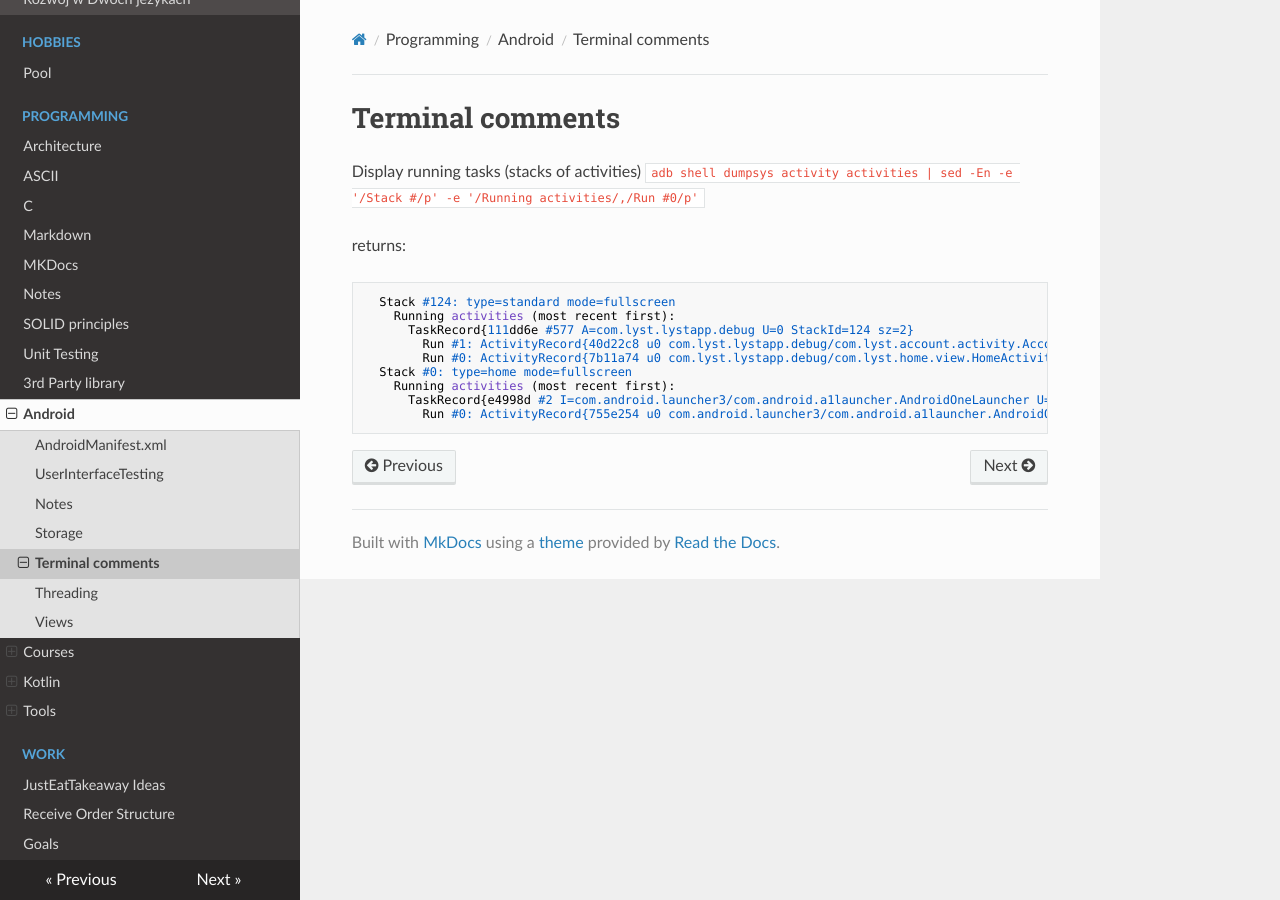
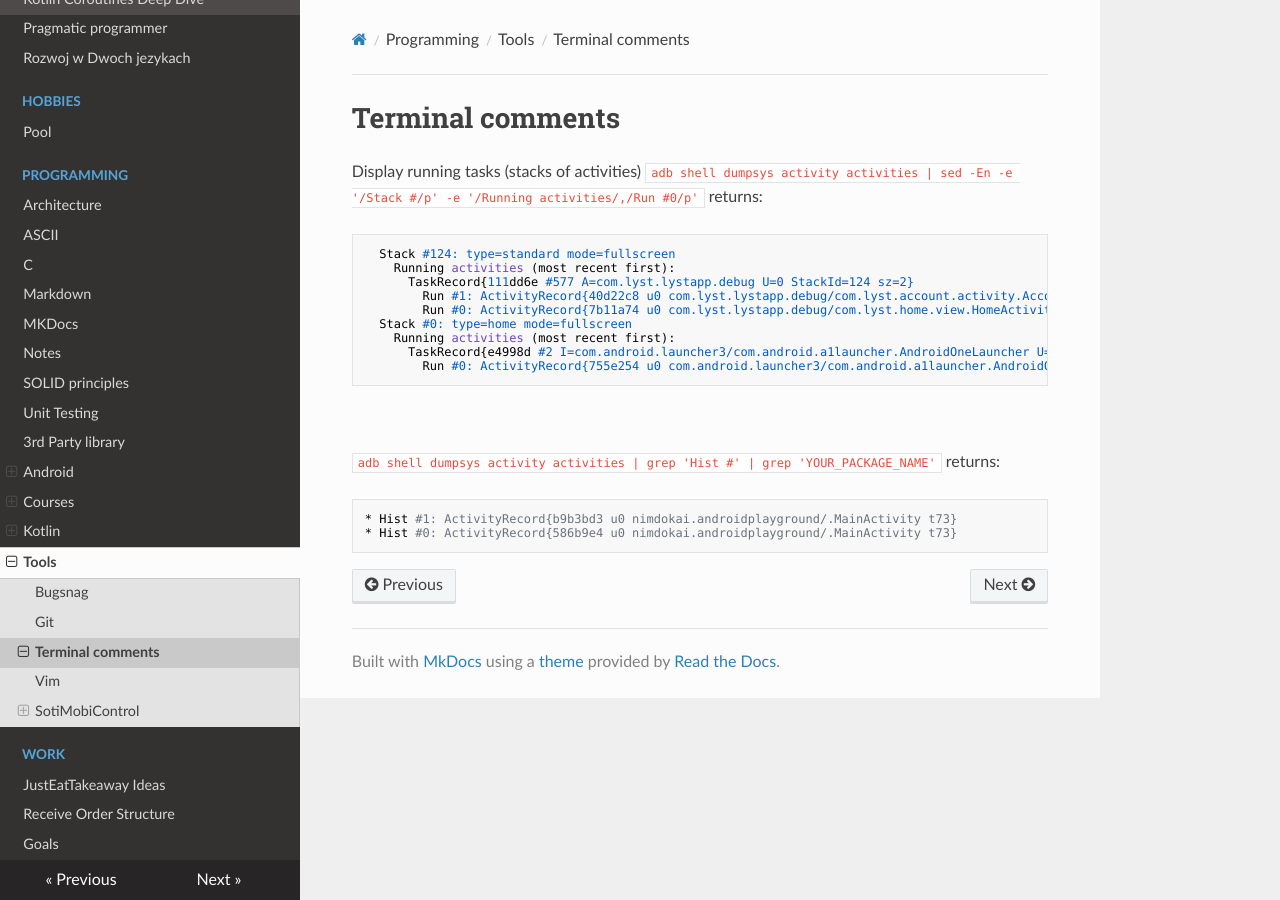
Before and after one commit to mojpalac/mojpalac, an MkDocs documentation site: the page built from docs/programming/tools/terminal.md, in a window 1280 px wide. Built offline with MkDocs 1.6.1, drawn with Linux system fonts in a browser that asks for light colours; nearby versions of some CDN libraries.

Commit message:
added things I've learned

````diff
--- a/docs/programming/android/terminal.md
+++ b/docs/programming/tools/terminal.md
@@ -1,10 +1,8 @@
 # Terminal comments
 
-Display running  tasks (stacks of activities)
+Display running tasks (stacks of activities)
 `adb shell dumpsys activity activities | sed -En -e '/Stack #/p' -e '/Running activities/,/Run #0/p'`
-
 returns:
-
 ```
   Stack #124: type=standard mode=fullscreen
     Running activities (most recent first):
@@ -16,3 +14,11 @@ returns:
       TaskRecord{e4998d #2 I=com.android.launcher3/com.android.a1launcher.AndroidOneLauncher U=0 StackId=0 sz=1}
         Run #0: ActivityRecord{755e254 u0 com.android.launcher3/com.android.a1launcher.AndroidOneLauncher t2}
 ```
+
+<br><br>
+`adb shell dumpsys activity activities | grep 'Hist #' | grep 'YOUR_PACKAGE_NAME'`
+returns:
+```
+* Hist #1: ActivityRecord{b9b3bd3 u0 nimdokai.androidplayground/.MainActivity t73}
+* Hist #0: ActivityRecord{586b9e4 u0 nimdokai.androidplayground/.MainActivity t73}
+```
````
Also changed, not shown: docs/programming/tools/git.md (added, +3 -0 lines), docs/work/JustEatIdeas.md (+5 -2 lines), docs/work/goals.md (+3 -0 lines).
